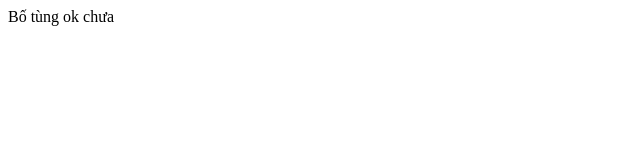
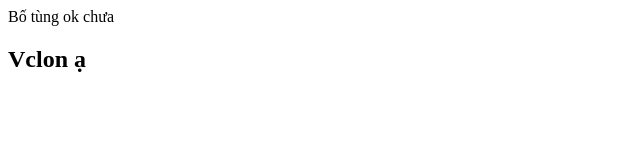
Before and after one commit to ahihi2/duan4, a plain HTML site: page index.html in a window 1280 px wide. Shown: the whole page, without its empty margins (0-640 px from the left). Drawn offline with Linux system fonts and the light colour scheme.

Commit message:
sửa lần 2

```diff
--- a/index.html
+++ b/index.html
@@ -7,5 +7,6 @@
 </head>
 <body>
     <h>Bố tùng ok chưa</h>
+    <h2>Vclon ạ</h2>
 </body>
 </html>
```
